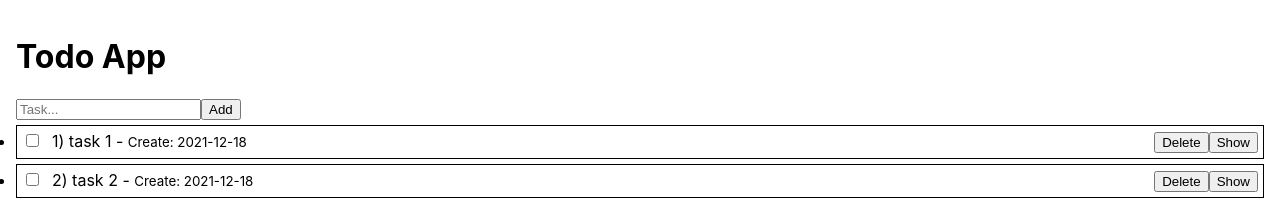
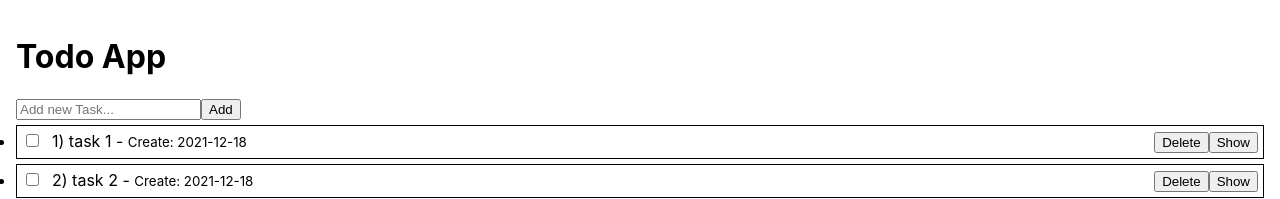
Before and after one commit to mDep07/todo-app, a React (Create React App) app: page / in a window 1280 px wide. Shown: the top 199 px of the page. Built offline with nearby package versions, Linux system fonts and the light colour scheme.

Commit message:
Task Form component

```diff
--- a/src/App.tsx
+++ b/src/App.tsx
@@ -1,5 +1,5 @@
 import React from 'react';
-import Tasks from './components/tasks';
+import Tasks from './components/Tasks';
 
 function App() {
   return (
--- /dev/null
+++ b/src/components/TaskForm.tsx
@@ -0,0 +1,20 @@
+import React, { useRef, FormEvent } from 'react';
+
+type Params = { addTask: (task: string) => void }
+export default function TaskForm({ addTask }: Params) {
+    const inputRef = useRef<HTMLInputElement>(null)
+    const handleSubmit = (event: FormEvent) => {
+        event.preventDefault();
+        if(!inputRef.current) return;
+
+        addTask(inputRef.current.value);
+        inputRef.current.value = '';
+    }
+
+    return (
+        <form onSubmit={handleSubmit}>
+            <input ref={inputRef} type="text" placeholder="Add new Task..." required />
+            <button type="submit">Add</button>
+        </form>
+    )
+}
--- a/src/components/tasks.tsx
+++ b/src/components/tasks.tsx
@@ -1,4 +1,6 @@
 import React, { FormEvent, useState, useRef } from 'react';
+
+import TaskForm from './TaskForm';
 
 interface ITask {
   id: number;
@@ -21,15 +23,11 @@ export default function Tasks() {
   const [tasks, setTasks] = useState(listTasks)
   const inputRef = useRef<HTMLInputElement>(null)
 
-  const handleSubmit = (event: FormEvent) => {
-    event.preventDefault();
+  const createTask = (task: string) => {
     const lastId = tasks.map(t => t.id).sort().at(-1) || 0;
     const newId = lastId + 1;
-    if(inputRef.current && newId) {
-      const taskFather = taskActive !== 0 ? taskActive : undefined;
-      setTasks([...tasks, { id: newId, title: inputRef.current.value, create_date: '2021-12-01', finish: false, task_id: taskFather }])
-      inputRef.current.value = '';
-    }
+    const taskFather = taskActive !== 0 ? taskActive : undefined;
+    setTasks([...tasks, { id: newId, title: task, create_date: '2021-12-01', finish: false, task_id: taskFather }])
   }
 
   const handleDeleteTask = (taskId: number) => {
@@ -50,10 +48,7 @@ export default function Tasks() {
 
   return (
     <div>
-      <form onSubmit={handleSubmit}>
-        <input ref={inputRef} type="text" placeholder="Task..." />
-        <button type="submit">Add</button>
-      </form>
+      <TaskForm addTask={createTask} />
       <ul style={{ padding: '0', margin: '0' }}>
         {tasks.filter(t => !t.task_id).map(task => {
           return (
@@ -79,10 +74,7 @@ export default function Tasks() {
               </div>
               {taskActive === task.id &&
                 (<div style={{ padding: '5px' }}>
-                  <form onSubmit={handleSubmit}>
-                    <input ref={inputRef} type="text" placeholder="Task..." />
-                    <button type="submit">Add</button>
-                  </form>
+                  <TaskForm addTask={createTask} />
                   <ul>
                   {tasks.filter(t => t.task_id === task.id ).map(subtask => (
                       <li key={subtask.id} style={{
```
